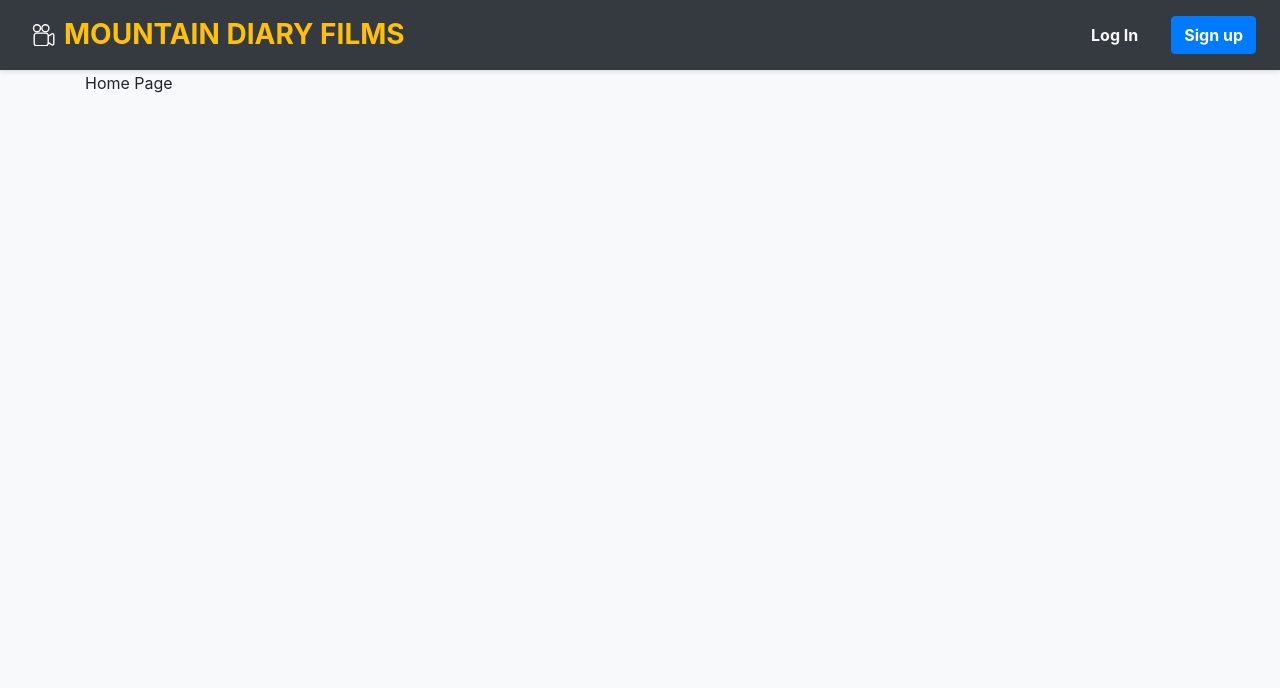
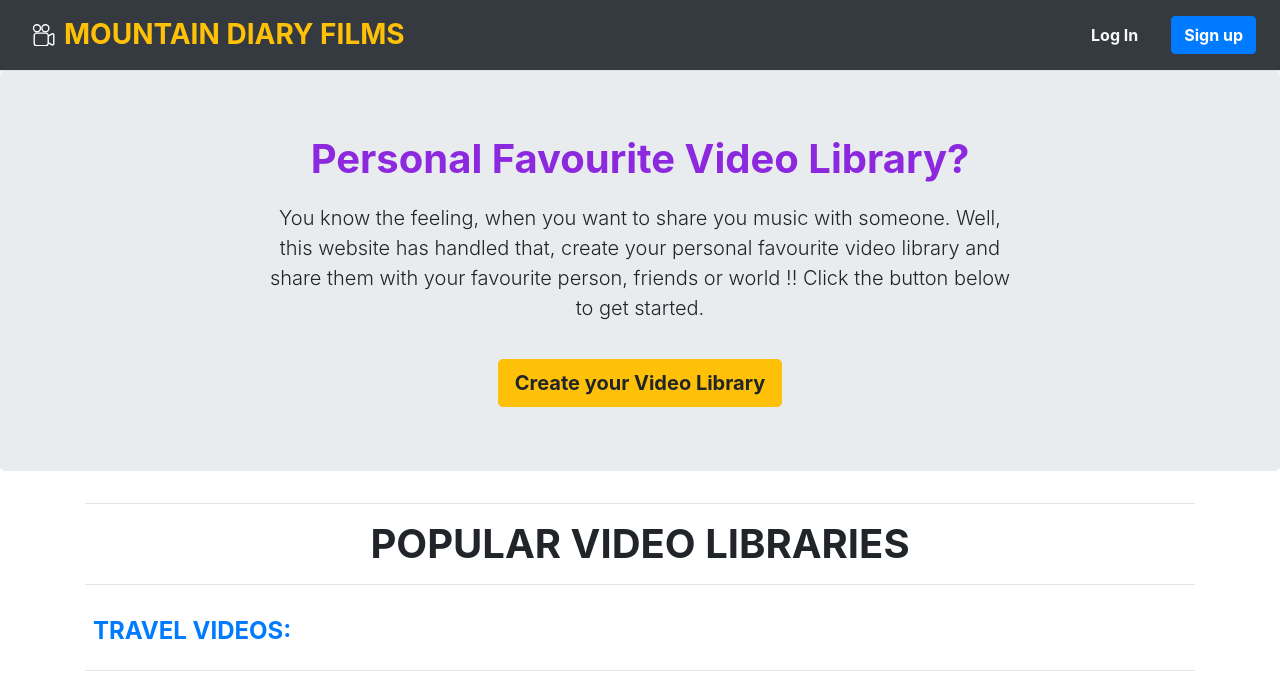
Before and after one commit to devsingh-code/Django-Youtube-Video-Library, a Django app: page / in a window 1280 px wide. Shown: the top 688 px of the page. Before the commit the page ends 93 px from the top, so only its background shows below. Run offline with Django 3.2, Linux system fonts and the light colour scheme; data comes from the database, SQL or seed files in the repository; both versions use the stored data as it was after the commit; some libraries are stand-ins or nearby versions.

Commit message:
Home Page, seed data and Permissions added

```diff
--- a/corelib/templates/corelib/add_video.html
+++ b/corelib/templates/corelib/add_video.html
@@ -3,7 +3,7 @@
 
 {% block content %}
 
-<div class="mt-5 border container shadow rounded bg-light">
+<div class="mt-5 container shadow rounded">
   <div class="pt-2 pb-2 container">
       <h2 class="pt-4 text-uppercase text-center key_spacing title_font_color font-weight-bolder">Add Video to - <span class="h3_text_color">{{ videolib.title}}</span></h2>
       <hr>
--- a/corelib/templates/corelib/base.html
+++ b/corelib/templates/corelib/base.html
@@ -5,7 +5,7 @@
 <head>
   <meta charset="utf-8">
   <meta name="viewport" content="width=device-width, initial-scale=1, shrink-to-fit=no">
-  <title></title>
+  <title>Mountain Diary Films</title>
   <link href="{% static 'custom.css' %}" rel="stylesheet">
   <link href="https://fonts.googleapis.com/css?family=Lato:100,300,400,700,900" rel="stylesheet">
   <link rel="stylesheet" href="https://stackpath.bootstrapcdn.com/bootstrap/4.2.1/css/bootstrap.min.css" integrity="sha384-GJzZqFGwb1QTTN6wy59ffF1BuGJpLSa9DkKMp0DgiMDm4iYMj70gZWKYbI706tWS" crossorigin="anonymous">
@@ -13,7 +13,7 @@
   <link rel="shortcut icon" type="image/png" href="{% static 'favicon.ico' %}" />
 </head>
 
-<body class="bg-light">
+<body class="contain_bg_color">
   <div class="d-flex flex-column flex-md-row align-items-center p-3 px-md-4 bg-dark border-bottom shadow-sm">
     <svg width="1.5em" height="1.4em" viewBox="0 0 16 16" class="bi bi-camera-reels ml-2" fill="white" xmlns="http://www.w3.org/2000/svg">
       <path fill-rule="evenodd" d="M2.667 7C2.022 7 1.5 7.522 1.5 8.167v5.666c0 .645.522 1.167 1.167 1.167h6.666c.645 0 1.167-.522 1.167-1.167V8.167C10.5 7.522 9.978 7 9.333 7H2.667zM.5 8.167C.5 6.97 1.47 6 2.667 6h6.666c1.197 0 2.167.97 2.167 2.167v5.666C11.5 15.03 10.53 16 9.333 16H2.667A2.167 2.167 0 0 1 .5 13.833V8.167z"/>
--- a/corelib/templates/corelib/create_videolib.html
+++ b/corelib/templates/corelib/create_videolib.html
@@ -3,7 +3,7 @@
 
 {% block content %}
 
-<div class="mt-5 border container">
+<div class="mt-5 shadow container">
   <div class="pt-2 pb-2 container">
     <h2 class="pt-4 text-uppercase text-center key_spacing title_font_color font-weight-bolder">Create Video Library</h2>
     <hr>
--- a/corelib/templates/corelib/dashboard.html
+++ b/corelib/templates/corelib/dashboard.html
@@ -2,7 +2,7 @@
 
 {% block content %}
   <div class="container ">
-    <div class="mt-5 border container">
+    <div class="mt-5 container">
       <div class="pt-2 pb-2 container">
 
           <h2 class="pt-4 text-uppercase key_spacing title_font_color font-weight-bolder text-center">{{ user.username }}'s Video Libraries</h2>
--- a/corelib/templates/corelib/delete_video.html
+++ b/corelib/templates/corelib/delete_video.html
@@ -2,7 +2,7 @@
 {% load crispy_forms_tags %}
 {% block content %}
 
-<div class="mt-5 border container">
+<div class="mt-5 shadow container">
   <div class="pt-2 pb-2 container">
       <h2 class="pt-4 text-uppercase text-center key_spacing title_font_color font-weight-bolder ">Delete this Video</h2>
       <hr>
--- a/corelib/templates/corelib/delete_videolib.html
+++ b/corelib/templates/corelib/delete_videolib.html
@@ -2,7 +2,7 @@
 {% load crispy_forms_tags %}
 {% block content %}
 
-<div class="mt-5 border container">
+<div class="mt-5 shadow container">
   <div class="pt-2 pb-2 container">
       <h2 class="pt-4 text-uppercase text-center key_spacing title_font_color font-weight-bolder ">Delete Video Library</h2>
       <hr>
--- a/corelib/templates/corelib/detail_videolib.html
+++ b/corelib/templates/corelib/detail_videolib.html
@@ -2,11 +2,11 @@
 
 {% block content %}
 
-<div class="mt-5 border container">
+<div class="mt-5 shadow container">
   <div class="pt-2 pb-2 container">
      <h2 class="pt-4 text-uppercase key_spacing title_font_color font-weight-bolder">{{ videolib.title }}</h2>
 
-     <h5 class="text-muted">{{ videolib.user.username }}</h5>
+     <h7 class="text-muted text-capitalize">-by {{ videolib.user.username }}</h7>
     <hr>
 
 
--- a/corelib/templates/corelib/home.html
+++ b/corelib/templates/corelib/home.html
@@ -1,7 +1,70 @@
 {% extends 'corelib\base.html' %}
 
 {% block content %}
+<section class="jumbotron text-center">
+
   <div class="container">
-      Home Page
+      <h1 class="mb-1 jumbotron-heading title_font_color font-weight-bold">
+        Personal Favourite Video Library?
+      </h1>
+      <p class ="p-3 lead">You know the feeling, when you want to share you music with someone.
+        Well, this website has handled that, create your personal favourite video library and share them with your favourite person, friends or world !!
+        Click the button below to get started.
+      </p>
+      <a href="{% url 'create_videolib' %}" class='mt-1 btn btn-lg btn-warning font-weight-bold'>Create your Video Library</a>
   </div>
+</section>
+<div class="container">
+  <hr>
+  <h1 class="text-center font-weight-bold text-uppercase h3_text_color">Popular Video Libraries</h1>
+  <hr>
+  {% for videolib in popular_videolibs  %}
+  <a href="{% url 'detail_videolib' videolib.id %}"><h4 class=" p-2 mt-4 h4_text_color text-uppercase font-weight-bold">{{videolib.title}}:</h4></a>
+    <hr>
+  <div class="row">
+
+    {% for video in videolib.video_set.all  %}
+    <div class="col-md-4 mt-3">
+      <div class="card h-100  mb-4 shadow rounded bg-light">'
+          <iframe width=100% height="225" src="https://www.youtube.com/embed/{{video.youtube_id}}" frameborder="0" allow="accelerometer; autoplay; encrypted-media; gyroscope; picture-in-picture" allowfullscreen></iframe>
+          <div class ="card-body d-flex flex-column">
+              <p class="card-title font-weight-bold">{{ video.title}}</p>
+          </div>
+      </div>
+  </div>
+    {% endfor %}
+  </div>
+  <hr>
+  {% endfor %}
+
+  <br>
+  <h1 class="text-center font-weight-bold text-uppercase  h3_text_color">Recent Video Libraries</h1>
+  <hr>
+  {% for videolib in recent_videolibs  %}
+  <a href="{% url 'detail_videolib' videolib.id %}"><h4 class=" p-2 mt-4 h4_text_color text-uppercase font-weight-bold">{{videolib.title}}:</h4></a>
+    <hr>
+  <div class="row">
+
+
+    {% for video in videolib.video_set.all  %}
+
+
+    <div class="col-md-4 mt-3">
+      <div class="card h-100  mb-4 shadow rounded bg-light">'
+          <iframe width=100% height="225" src="https://www.youtube.com/embed/{{video.youtube_id}}" frameborder="0" allow="accelerometer; autoplay; encrypted-media; gyroscope; picture-in-picture" allowfullscreen></iframe>
+          <div class ="card-body d-flex flex-column">
+              <p class="card-title font-weight-bold">{{ video.title}}</p>
+          </div>
+      </div>
+  </div>
+
+
+
+    {% endfor %}
+  </div>
+  <hr>
+  {% endfor %}
+
+</div>
+
 {% endblock content %}
--- a/corelib/templates/corelib/update_videolib.html
+++ b/corelib/templates/corelib/update_videolib.html
@@ -1,7 +1,7 @@
 {% extends "corelib\base.html" %}
 {% load crispy_forms_tags %}
 {% block content %}
-  <div class="container">
+  <div class="mt-5 shadow container">
       <h2 class="pt-4 text-uppercase key_spacing title_font_color font-weight-bolder">Edit Video Library</h2>
       <hr>
     <form action="" method="POST" class="pt-2 mt-4 font-weight-bold">
@@ -18,7 +18,7 @@
         {% endfor %}
         <button type="submit" class=" btn btn-primary mt-4">Save</button>
     </form>
-    <div class="pt-2 inline">
+    <div class="pt-2 pb-4 inline">
         <a href="{% url 'delete_videolib' videolib.id %}" class=" btn btn-danger inline-group">Delete</a>
     </div>
 
--- a/corelib/views.py
+++ b/corelib/views.py
@@ -8,18 +8,24 @@ from .forms import VideoForm, SearchForm
 from django.http import Http404, JsonResponse
 from  django.forms.utils import ErrorList
 from django.conf import settings
+from django.contrib.auth.decorators import  login_required
+from django.contrib.auth.mixins import LoginRequiredMixin
 import urllib, requests
 
 
 
 def home(request):
-    return render(request, 'corelib/home.html')
+    recent_videolibs = VideoLib.objects.all().order_by('-id')[:3]
+    popular_videolibs = [VideoLib.objects.get(pk=1),VideoLib.objects.get(pk=2)]
+    return render(request, 'corelib/home.html',{'recent_videolibs':recent_videolibs,'popular_videolibs':popular_videolibs})
 
+@login_required
 def dashboard(request):
     videolibs = VideoLib.objects.filter(user=request.user)
 
     return render(request,'corelib/dashboard.html',{'videolibs':videolibs})
 
+@login_required
 def add_video(request, pk):
     form = VideoForm()
     search_form = SearchForm()
@@ -54,6 +60,7 @@ def add_video(request, pk):
 
     return render(request, 'corelib/add_video.html',{'form':form, 'search_form':search_form, 'videolib':videolib})
 
+@login_required
 def video_search(request):
     search_form = SearchForm(request.GET)
     if search_form.is_valid():
@@ -64,9 +71,9 @@ def video_search(request):
         return JsonResponse(response.json())
     return JsonResponse({'error':'Not able to validate form'})
 
-class SignUp(generic.CreateView):
+class SignUp( generic.CreateView):
     form_class = UserCreationForm
-    success_url = reverse_lazy('home')
+    success_url = reverse_lazy('dashboard')
     template_name = 'registration/signup.html'
 
     def form_valid(self,form):
@@ -89,7 +96,7 @@ class SignUp(generic.CreateView):
     #     # return template
 
 #CRUD
-class CreateVideoLib(generic.CreateView):
+class CreateVideoLib(LoginRequiredMixin,generic.CreateView):
     model = VideoLib
     fields = ['title']
     template_name = 'corelib/create_videolib.html'
@@ -104,19 +111,32 @@ class DetailVideoLib(generic.DetailView):
     model = VideoLib
     template_name = 'corelib/detail_videolib.html'
 
-class UpdateVideoLib(generic.UpdateView):
+class UpdateVideoLib(LoginRequiredMixin,generic.UpdateView):
     model = VideoLib
     template_name = 'corelib/update_videolib.html'
     fields = ['title']
     success_url = reverse_lazy('dashboard')
 
-class DeleteVideoLib(generic.DeleteView):
+    def get_object(self):
+        videolib = super(DeleteVideo, self).get_object()
+        if not videolib.user == self.request.user:
+            raise Http404
+        return video
+
+
+class DeleteVideoLib(LoginRequiredMixin,generic.DeleteView):
     model = VideoLib
     template_name = 'corelib/delete_videolib.html'
     success_url = reverse_lazy('dashboard')
 
 
-class DeleteVideo(generic.DeleteView):
+class DeleteVideo(LoginRequiredMixin,generic.DeleteView):
     model = Video
     template_name = 'corelib/delete_video.html'
     success_url = reverse_lazy('dashboard')
+
+    def get_object(self):
+        video = super(DeleteVideo, self).get_object()
+        if not video.videolib.user == self.request.user:
+            raise Http404
+        return video
```
Also changed, not shown: corelib/static/custom.css (+3 -4 lines), corelib/templates/registration/login.html (+8 -1 lines), corelib/templates/registration/signup.html (+8 -0 lines), seed_data.json (added, +1 -0 lines), db.sqlite3.
